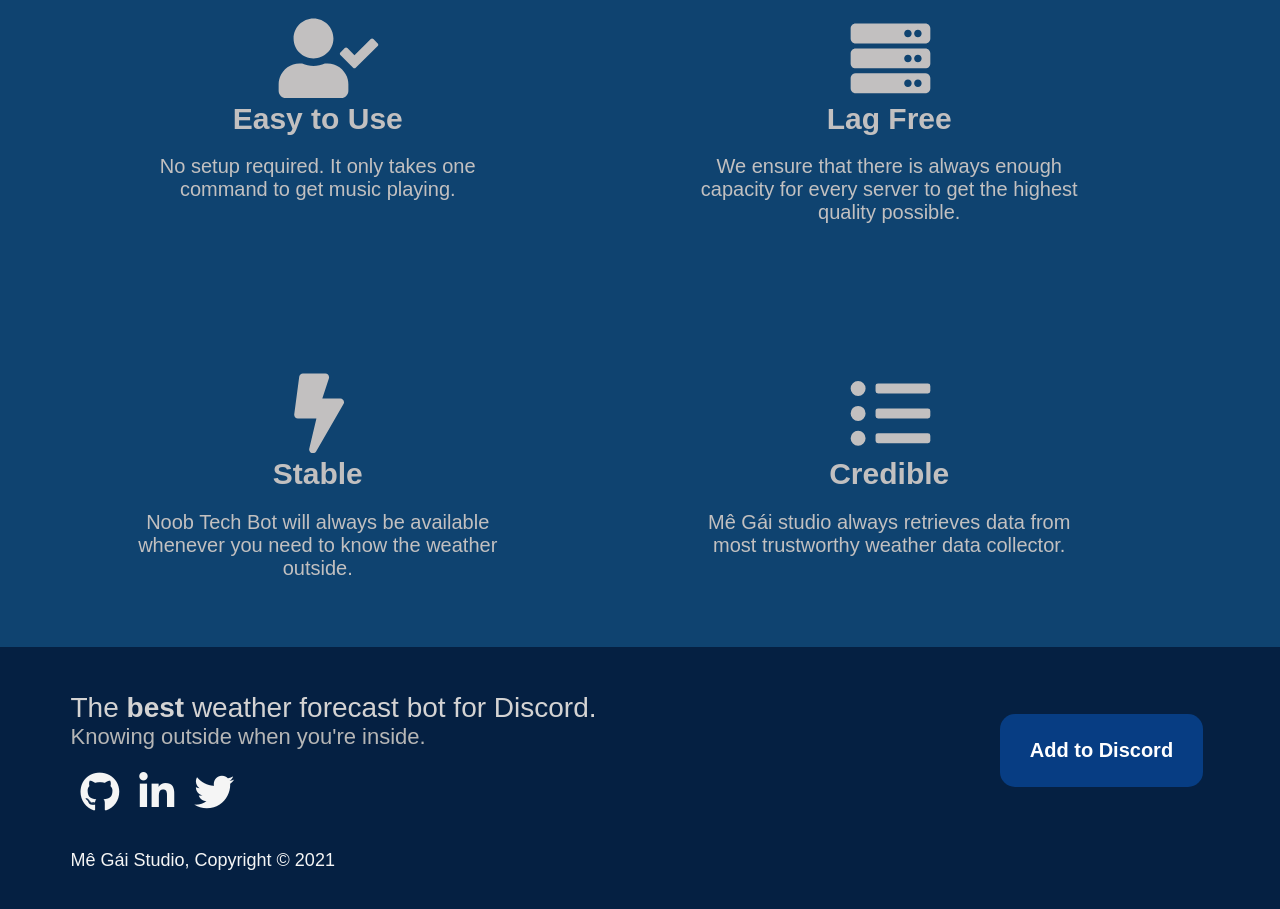
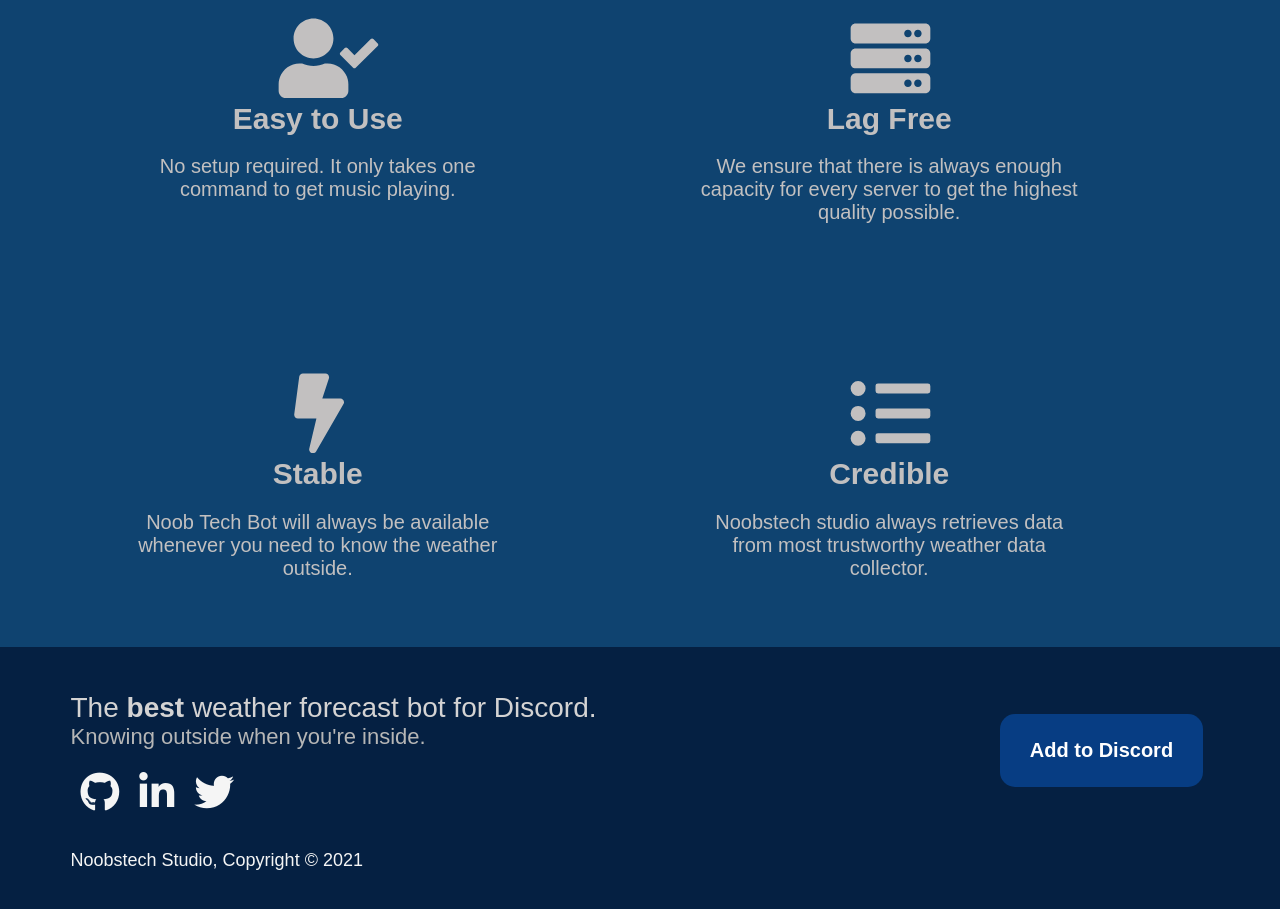
Before and after one commit to duypham228/Discord-Weather-Bot, a website: page testing responsive/index.html in a window 1280 px wide. Shown: the part 941-1850 px from the top of the page. Drawn offline with Linux system fonts and the light colour scheme.

Commit message:
fix group

```diff
--- a/testing responsive/index.html
+++ b/testing responsive/index.html
@@ -88,7 +88,7 @@
                     <path fill="currentColor" d="M48 48a48 48 0 1 0 48 48 48 48 0 0 0-48-48zm0 160a48 48 0 1 0 48 48 48 48 0 0 0-48-48zm0 160a48 48 0 1 0 48 48 48 48 0 0 0-48-48zm448 16H176a16 16 0 0 0-16 16v32a16 16 0 0 0 16 16h320a16 16 0 0 0 16-16v-32a16 16 0 0 0-16-16zm0-320H176a16 16 0 0 0-16 16v32a16 16 0 0 0 16 16h320a16 16 0 0 0 16-16V80a16 16 0 0 0-16-16zm0 160H176a16 16 0 0 0-16 16v32a16 16 0 0 0 16 16h320a16 16 0 0 0 16-16v-32a16 16 0 0 0-16-16z" data-v-44df5d60="" class=""></path>
                 </svg>
                 <h3>Credible</h3>
-                <p>Mê Gái studio always retrieves data from most trustworthy weather data collector.</p>
+                <p>Noobstech studio always retrieves data from most trustworthy weather data collector.</p>
             </div>
     </section>
 
@@ -119,7 +119,7 @@
             </div>
         </div>
         <div class="container">
-            <p id="copyright">Mê Gái Studio, Copyright &copy; 2021</p>
+            <p id="copyright">Noobstech Studio, Copyright &copy; 2021</p>
         </div>
     </footer>
 </body>
```
Also changed, not shown: 2 other files.
